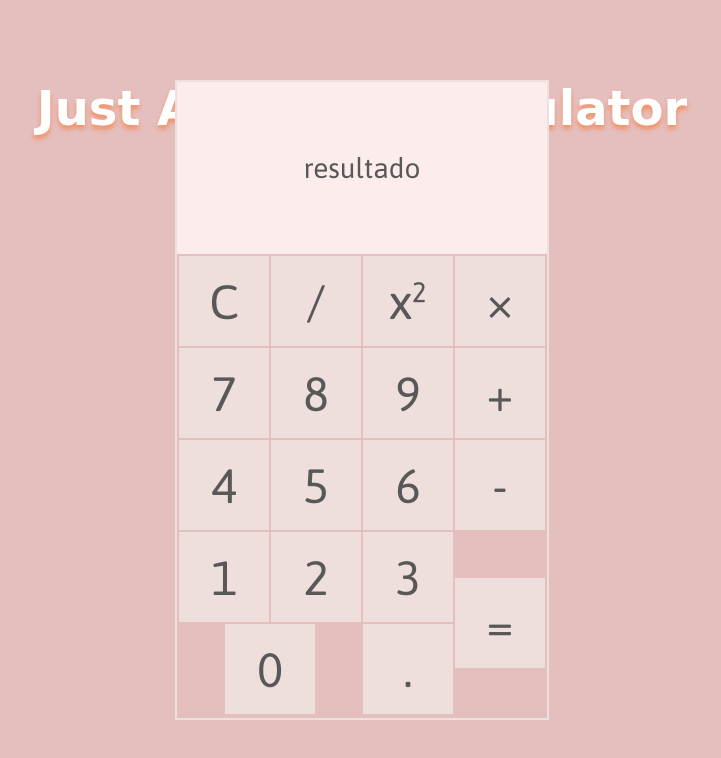
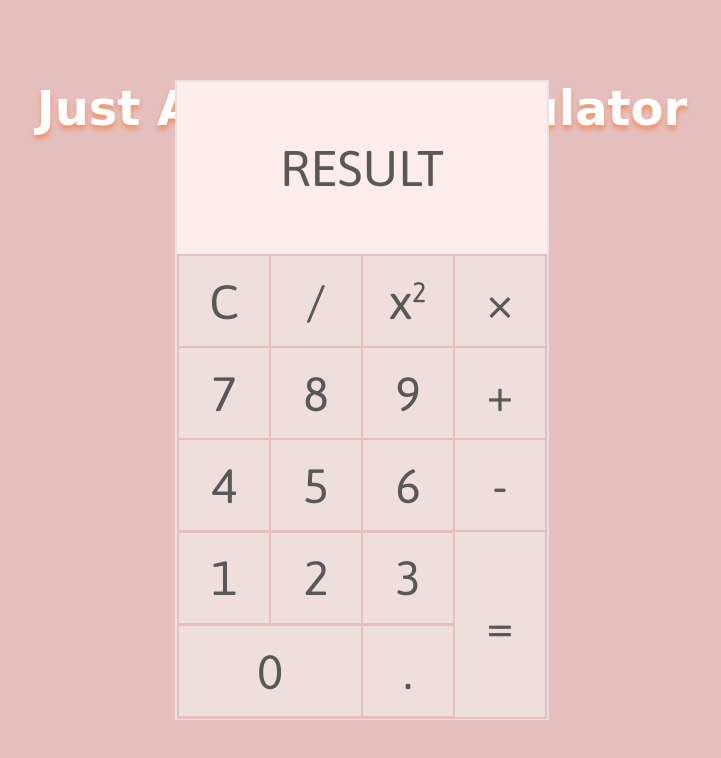
Before and after one commit to cristianobecker/js-calculator, a plain HTML site: page index.html in a window 1280 px wide. Shown: the whole page, without its empty margins (278-999 px from the left). Drawn offline with Linux system fonts and the light colour scheme; a web font is replaced by a local one.

Commit message:
changed different buttons and font-size to result box

```diff
--- a/index.html
+++ b/index.html
@@ -8,7 +8,7 @@
         <body>
             <h1>Just A Simple Calculator</h1>
             <div class="calc-body">
-                <div class="res-box" id="result">resultado</div>
+                <div class="res-box" id="result">RESULT</div>
                 <table>
                     <tr>
                         <td><button class="calc-button">C</button></td>
@@ -32,10 +32,10 @@
                         <td><button class="calc-button">1</button></td>
                         <td><button class="calc-button">2</button></td>
                         <td><button class="calc-button">3</button></td>
-                        <td rowspan="2"><button class="calc-button">=</button></td>
+                        <td rowspan="2"><button class="calc-button" style="height: 185px;">=</button></td>
                     </tr>
                     <tr>
-                        <td colspan="2"><button class="calc-button">0</button></td>
+                        <td colspan="2"><button class="calc-button" style="width: 182px;">0</button></td>
                         <td><button class="calc-button">.</button></td>
                     </tr>
                 </table>
--- a/style.css
+++ b/style.css
@@ -38,9 +38,9 @@ h1{
     background-color: #fff2f2e5;
     color: #585858;
     font: 'Asap', sans-serif;
-    font-size: 28px;
+    font-size: 50px;
     text-align: center;
-    padding: 70px 0px 70px 0px;
+    padding: 57px 0px 57px 0px;
 }
 
 .calc-button {
```
